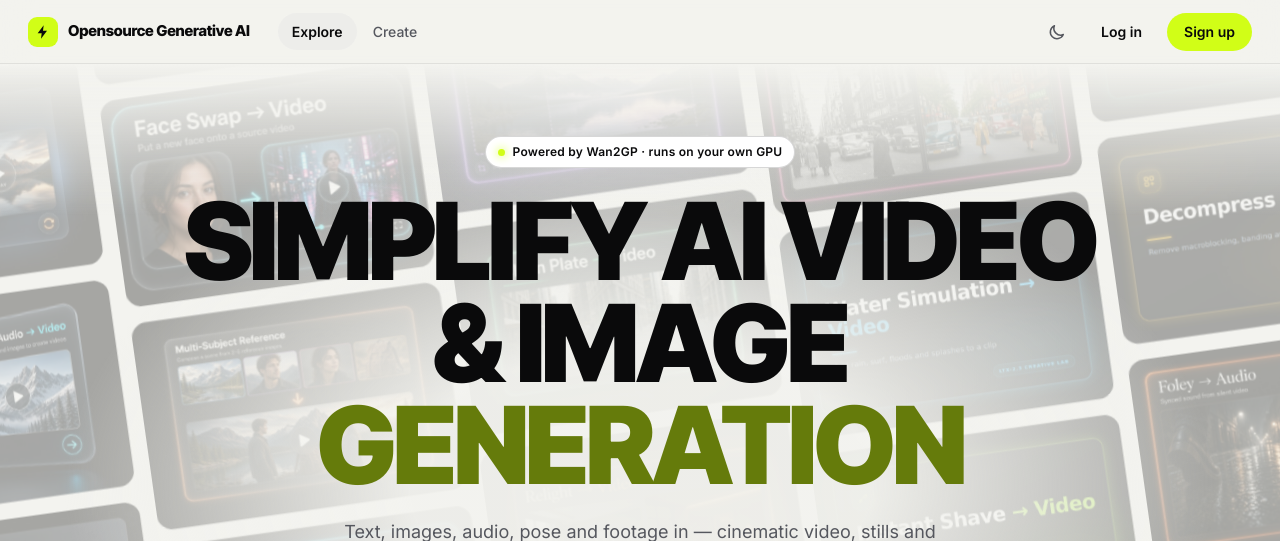
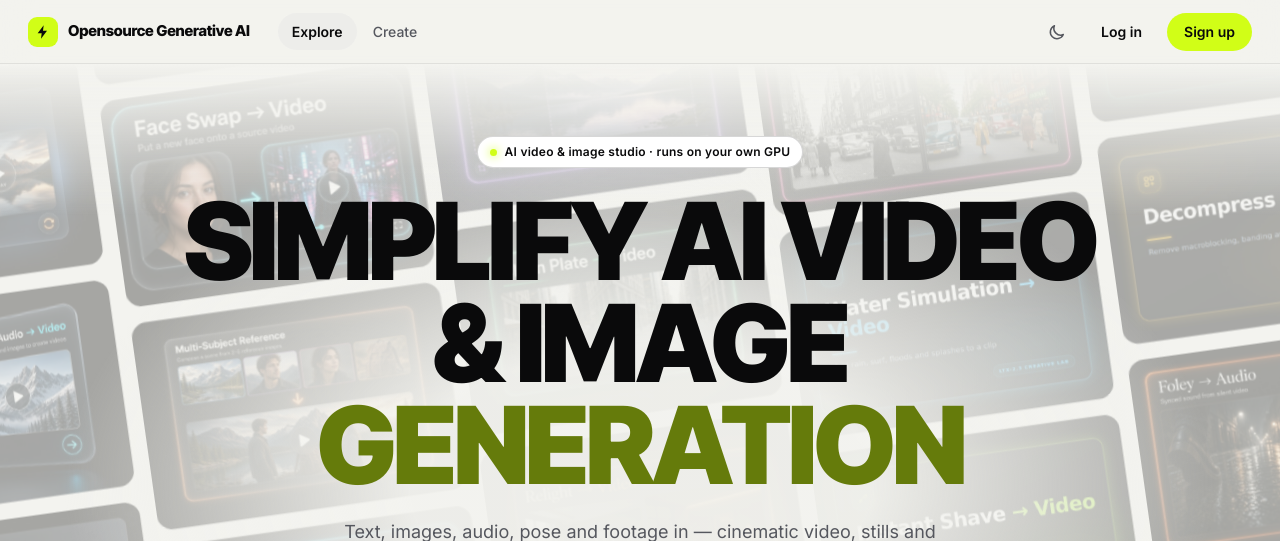
Before and after one commit to junleynes/genai, a FastAPI app: page / in a window 1280 px wide. Shown: the top 541 px of the page. Run offline with FastAPI, Linux system fonts and the light colour scheme; parts of the project's set-up code (start-up, migrations or seed data) failed here and were passed over; some libraries are stand-ins or nearby versions.

Commit message:
Add files via upload

```diff
--- a/app/db.py
+++ b/app/db.py
@@ -39,7 +39,7 @@ def _save(path: Path, data: Any) -> None:
 DEFAULT_SETTINGS = {
     "app_name": "Opensource Generative AI",
     "tagline": "Simplify AI Video & Image Generation",
-    "footer": "© 2026 Opensource Generative AI. Powered by Wan2GP.",
+    "footer": "© 2026 Opensource Generative AI.",
     "logo_url": "",
     "favicon_url": "",
     "primary_color": "#d1fe17",   # electric lime (Higgsfield-style); editable in Admin → Branding
--- a/templates/generate.html
+++ b/templates/generate.html
@@ -82,7 +82,7 @@
         <select name="model" id="model-select" class="w-full px-3.5 py-2.5 rounded-xl border border-slate-300 dark:border-slate-700 bg-white dark:bg-slate-950 font-mono text-sm">
           <option value="auto">Auto (server default)</option>
         </select>
-        <p id="model-hint" class="text-xs text-slate-400 mt-1">Models filtered for this mode via MCP wangp_list_models.</p>
+        <p id="model-hint" class="text-xs text-slate-400 mt-1">Only models that can make this type of output are listed.</p>
       </div>
 
       <p id="easy-model-note" class="text-xs text-slate-400 hidden">
@@ -146,7 +146,7 @@
               class="w-full px-3.5 py-2.5 rounded-xl border border-slate-300 dark:border-slate-700 bg-white dark:bg-slate-950 font-mono text-xs"></textarea>
             <p class="text-xs text-slate-400 mt-1">
               <code>filename:weight</code> pairs, comma or newline separated. Weight defaults to 1.0.
-              Filenames must match WanGP's Loras list for the selected model.
+              Filenames must match the LoRAs installed for the selected model.
             </p>
           </div>
           <input type="hidden" name="loras" id="loras-hidden" disabled />
@@ -534,7 +534,7 @@ async function loadLoras() {
 
   if (!data.supported) {
     loraModeManual(true);
-    status.textContent = 'This WanGP build has no LoRA list — enter filenames manually.';
+    status.textContent = 'No LoRA list available from the server — enter filenames manually.';
     status.className = 'text-xs text-slate-400 mt-1';
     return;
   }
--- a/templates/index.html
+++ b/templates/index.html
@@ -24,7 +24,7 @@
   <div class="hf-hero-fade" aria-hidden="true"></div>
 
   <div class="hf-hero-inner">
-    <span class="hf-eyebrow"><span class="hf-dot"></span> Powered by Wan2GP · runs on your own GPU</span>
+    <span class="hf-eyebrow"><span class="hf-dot"></span> AI video &amp; image studio · runs on your own GPU</span>
     <h1 class="hf-display hf-hero-title">
       {%- if words|length > 1 -%}
         {{ words[:-1]|join(' ') }} <span class="hf-accent-word">{{ words[-1] }}</span>
@@ -117,7 +117,7 @@
       <div class="hf-feature">
         <div class="hf-feature-icon"><svg viewBox="0 0 24 24" width="20" height="20" fill="none" stroke="currentColor" stroke-width="2" stroke-linecap="round" stroke-linejoin="round"><path d="M12 2 3 7v6c0 5 3.8 8.6 9 9 5.2-.4 9-4 9-9V7l-9-5Z"/><path d="m9 12 2 2 4-4"/></svg></div>
         <h3>Private by design</h3>
-        <p>Generation runs on your own Wan2GP server. Jobs belong to the person who made them; admins manage the queue.</p>
+        <p>Generation runs on your own server. Jobs belong to the person who made them; admins manage the queue.</p>
       </div>
     </div>
   </div>
```
